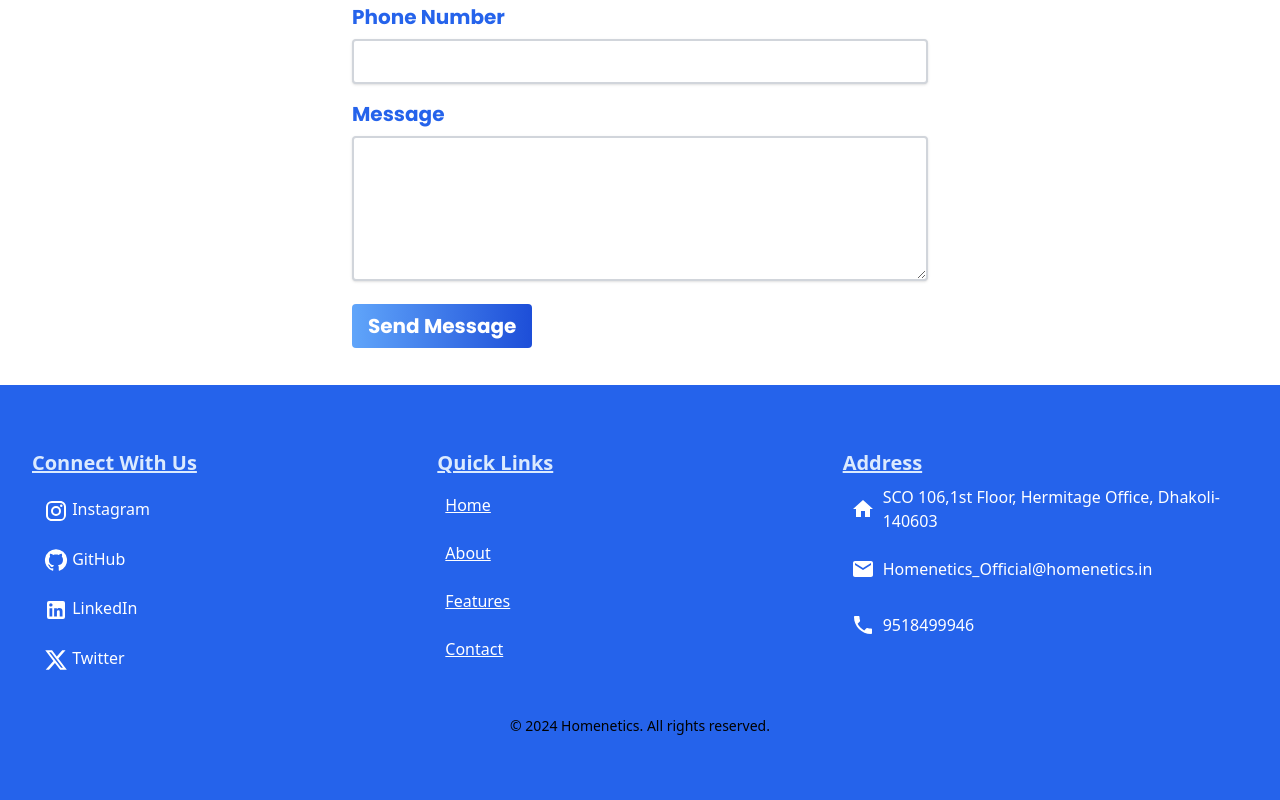
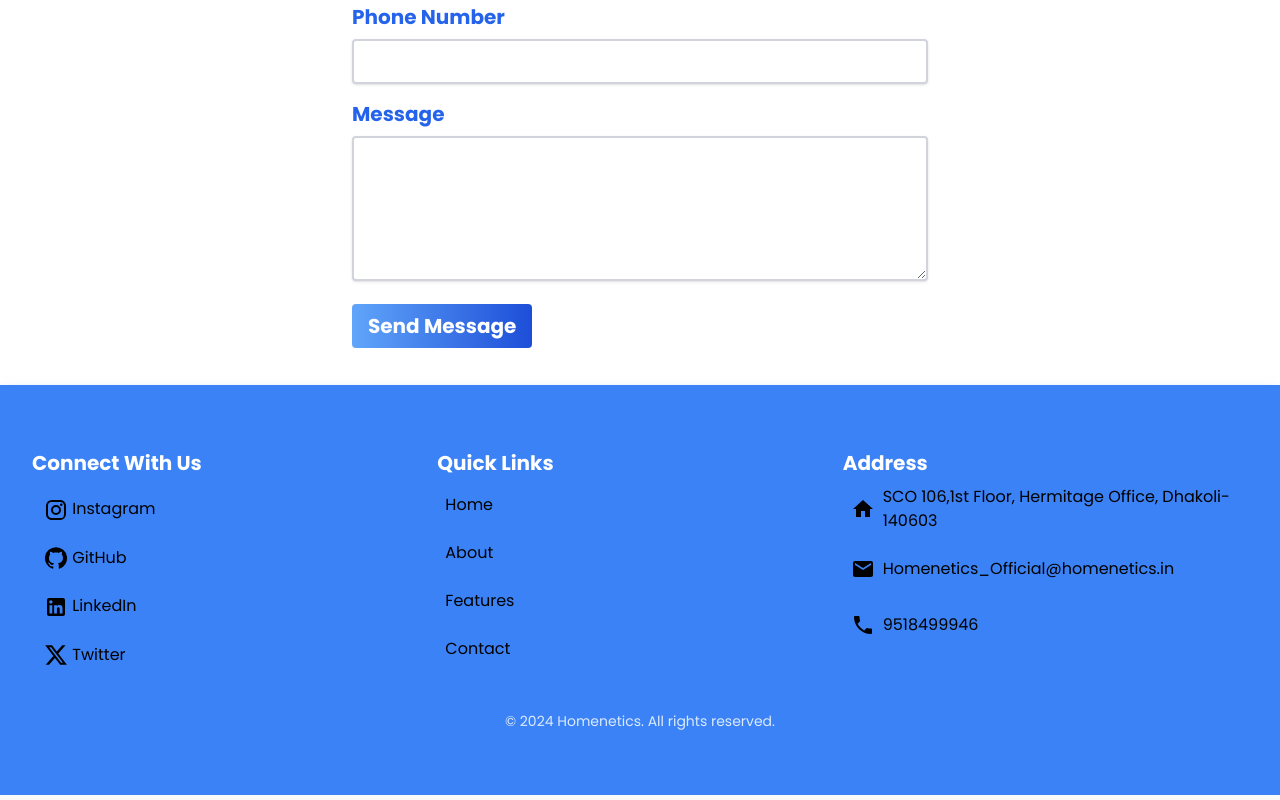
Before and after one commit to HomiesTech/Website, a React (Vite) app: page / in a window 1280 px wide. Shown: the part 6151-6951 px from the top of the page. Built offline with nearby package versions, Linux system fonts and the light colour scheme.

Commit message:
Update Footer.jsx

```diff
--- a/src/pages/Footer.jsx
+++ b/src/pages/Footer.jsx
@@ -10,57 +10,55 @@ import { Link as ScrollLink } from "react-scroll";
 
 const Footer = () => {
   return (
-    <footer className="text-white w-full bg-blue-600 mt-[16rem]">
-      <div className="container mx-auto py-16 px-4 md:px-8">
+    <footer className="text-white w-full bg-blue-500 mt-[16rem] shadow-lg shadow-blue-800">
+      <div className="container mx-auto py-16 px-4 md:px-8 font-poppins">
         <div className="flex flex-col md:flex-row justify-between items-start">
           <div className="w-full sm:w-1/2 lg:w-1/3 mb-8 lg:mb-0 ">
-            <h2 className="text-xl font-bold mb-2 text-blue-100 underline">
+            <h2 className="text-xl font-bold mb-2 text-white ">
               Connect With Us
             </h2>
             <div className="flex flex-col">
               <a
-                href="https://github.com/prajaktakap00r"
+                href="https://github.com/homiestech"
                 target="_blank"
                 rel="noopener noreferrer"
-                className="text-white p-3 hover:shadow-pink-200 transition duration-300"
+                className="text-black p-3 hover:shadow-pink-200 transition duration-300 hover:text-white"
               >
                 <InstagramIcon /> Instagram
               </a>
               <a
-                href="mailto:kprajakta235@gmail.com"
-                className="text-white p-3 hover:shadow-pink-200 transition duration-300"
+                href="mailto:Homenetics_Official@homenetics.in"
+                className="text-black p-3 hover:shadow-pink-200 transition duration-300 hover:text-white"
               >
                 <GitHubIcon /> GitHub
               </a>
               <a
-                href="https://www.linkedin.com/in/prajaktakapoor/"
+                href="https://www.linkedin.com/in/homiesTech/"
                 target="_blank"
                 rel="noopener noreferrer"
-                className="text-white p-3 hover:shadow-pink-200 transition duration-300"
+                className="text-black p-3 hover:shadow-pink-200 transition duration-300 hover:text-white"
               >
                 <LinkedInIcon /> LinkedIn
               </a>
               <a
-                href="https://twitter.com/Ailurophile237"
+                href="https://twitter.com/homiesTech"
                 target="_blank"
                 rel="noopener noreferrer"
-                className="text-white p-3 hover:shadow-pink-200 transition duration-300"
+                className="text-black p-3 hover:shadow-pink-200 transition duration-300 hover:text-white"
               >
                 <XIcon /> Twitter
               </a>
             </div>
           </div>
           <div className="w-full sm:w-1/2 lg:w-1/3 mb-8 lg:mb-0">
-            <h2 className="text-xl font-bold mb-2 text-blue-100 underline">
-              Quick Links
-            </h2>
+            <h2 className="text-xl font-bold mb-2 text-white ">Quick Links</h2>
             <ul>
               <li className="mb-2 p-2">
                 <ScrollLink
                   to="home"
                   smooth={true}
                   duration={500}
-                  className="text-white underline"
+                  className="text-black hover:underline hover:text-white"
                   spy={true}
                 >
                   Home
@@ -71,7 +69,7 @@ const Footer = () => {
                   to="about"
                   smooth={true}
                   duration={500}
-                  className="text-white underline"
+                  className="text-black hover:underline hover:text-white"
                   spy={true}
                 >
                   About
@@ -82,7 +80,7 @@ const Footer = () => {
                   to="features"
                   smooth={true}
                   duration={500}
-                  className="text-white underline"
+                  className="text-black hover:underline hover:text-white"
                   spy={true}
                 >
                   Features
@@ -93,7 +91,7 @@ const Footer = () => {
                   to="contact"
                   smooth={true}
                   duration={500}
-                  className="text-white underline"
+                  className="text-black hover:underline hover:text-white"
                   spy={true}
                 >
                   Contact
@@ -102,24 +100,22 @@ const Footer = () => {
             </ul>
           </div>
           <div className="w-full sm:w-1/2 lg:w-1/3">
-            <h2 className="text-xl font-bold mb-2 text-blue-100 underline">
-              Address
-            </h2>
-            <p className="text-white mb-4 flex items-center">
+            <h2 className="text-xl font-bold mb-2 text-white ">Address</h2>
+            <p className="text-black mb-4 flex items-center">
               <HomeIcon className="mr-2 m-2" />
               SCO 106,1st Floor, Hermitage Office, Dhakoli-140603
             </p>
-            <p className="text-white mb-4 flex items-center">
+            <p className="text-black mb-4 flex items-center">
               <EmailIcon className="mr-2 m-2" />
               Homenetics_Official@homenetics.in
             </p>
-            <p className="text-white mb-4 flex items-center">
+            <p className="text-black mb-4 flex items-center">
               <PhoneIcon className="mr-2 m-2" />
               9518499946
             </p>
           </div>
         </div>
-        <div className="text-center text-black text-sm mt-8">
+        <div className="text-center text-blue-100 text-sm mt-8">
           &copy; 2024 Homenetics. All rights reserved.
         </div>
       </div>
```
